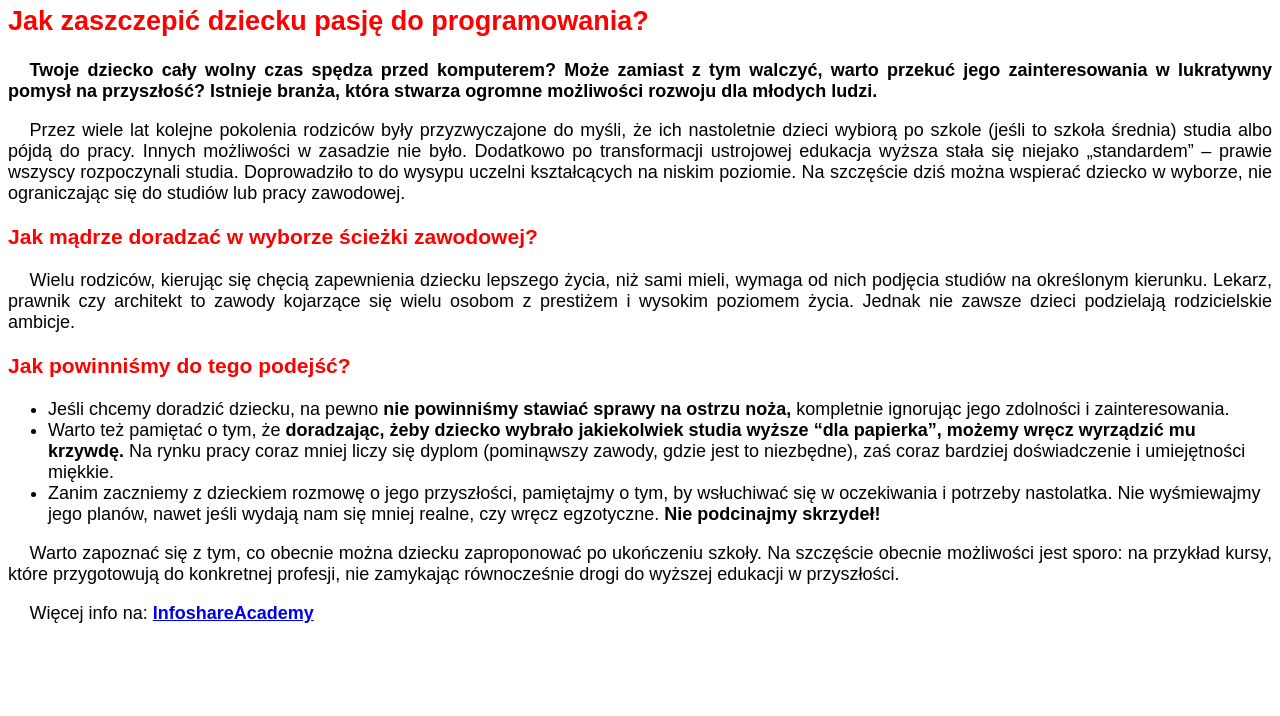
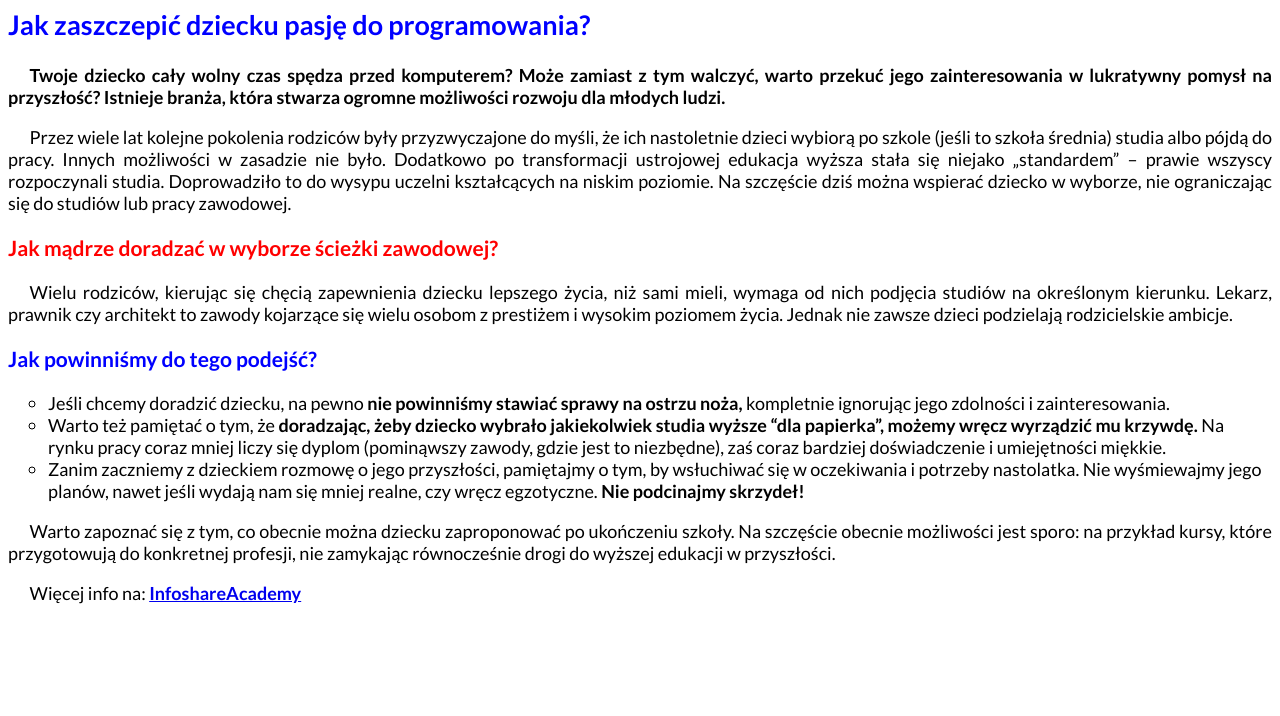
Before and after one commit to AndrzejBuleczka/web-template, a plain HTML site: page pasja.html in a window 1280 px wide. Shown: the part 84-800 px from the top of the page. Drawn offline with Linux system fonts and the light colour scheme.

Commit message:
styling exercise done

```diff
--- a/pasja.html
+++ b/pasja.html
@@ -6,6 +6,8 @@
   <meta http-equiv="X-UA-Compatible" content="IE=edge">
   <meta name="viewport" content="width=device-width, initial-scale=1.0">
   <link rel="stylesheet" href="style.css">
+  <link href="https://fonts.googleapis.com/css2?family=Lato:ital,wght@0,400;0,700;1,400;1,700&display=swap"
+    rel="stylesheet">
   <title>Pasja</title>
 </head>
 
@@ -15,7 +17,7 @@
   </header>
   <main>
     <section>
-      <h2>Jak zaszczepić dziecku pasję do programowania?</h2>
+      <h2 class="blue">Jak zaszczepić dziecku pasję do programowania?</h2>
       <p><strong>Twoje dziecko cały wolny czas spędza przed komputerem? Może zamiast z tym walczyć, warto przekuć jego
           zainteresowania w lukratywny pomysł na przyszłość? Istnieje branża, która stwarza ogromne możliwości rozwoju
           dla młodych ludzi.</strong> </p>
@@ -32,7 +34,7 @@
         wysokim poziomem życia. Jednak nie zawsze dzieci podzielają rodzicielskie ambicje.</p>
     </section>
     <section>
-      <h3>Jak powinniśmy do tego podejść?</h3>
+      <h3 class="blue">Jak powinniśmy do tego podejść?</h3>
       <ul>
         <li>Jeśli chcemy doradzić dziecku, na pewno <strong>nie powinniśmy stawiać sprawy na ostrzu noża,</strong>
           kompletnie ignorując
--- a/style.css
+++ b/style.css
@@ -1,11 +1,15 @@
 html {
-  font-family: Arial;
+  font-family: 'Lato', sans-serif;
   font-size: 18px;
 }
 /* :root alternatywa dla html */
 
 h1, h2, h3 {
   color: red;
+}
+
+.blue {
+  color: rgb(00, 00, 255);
 }
 
 h1 {
@@ -16,3 +20,7 @@ p {
   text-align: justify;
   text-indent: 1.2rem;
 }
+
+li {
+  list-style-type: circle;
+}
```
